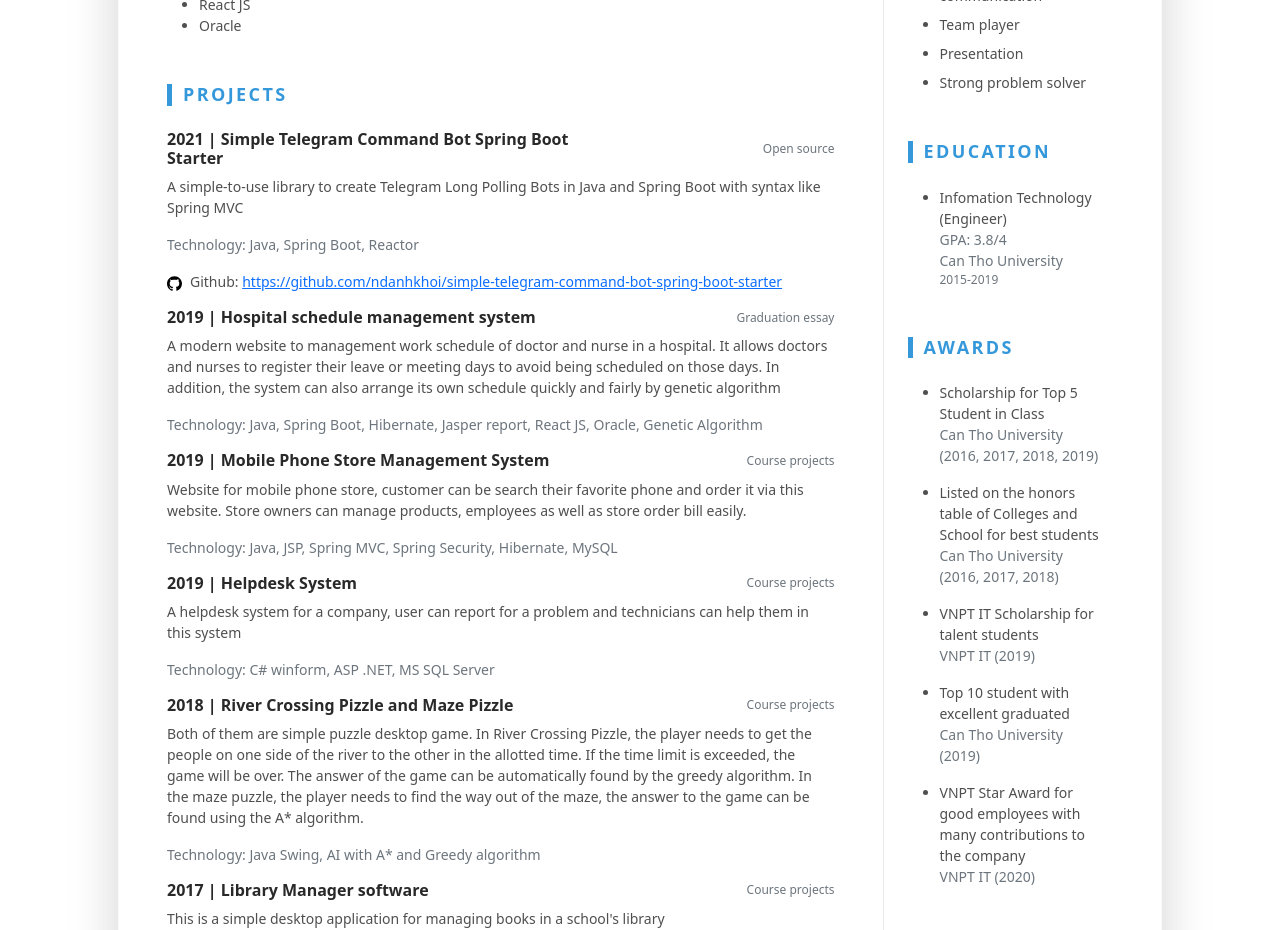
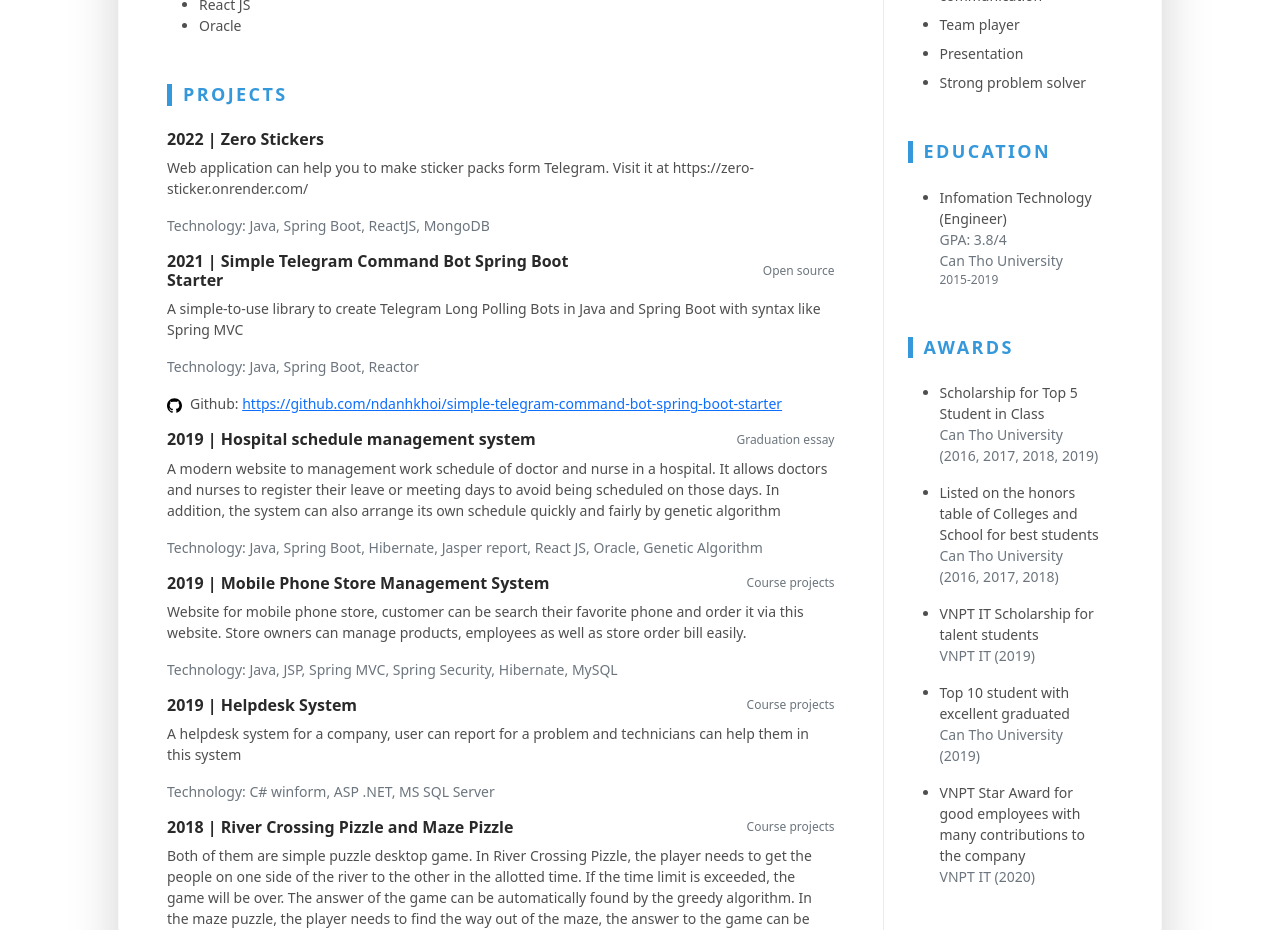
Before and after one commit to ndanhkhoi/ndanhkhoi.github.io, a React (Vite) app: page / in a window 1280 px wide. Shown: the part 1200-2130 px from the top of the page. Built offline with nearby package versions, Linux system fonts and the light colour scheme.

Commit message:
Update data.ts

```diff
--- a/src/data.ts
+++ b/src/data.ts
@@ -45,6 +45,12 @@
         }
     ],
     projects: [
+        {
+            time: 2022,
+            name: 'Zero Stickers',
+            technology: 'Java, Spring Boot, ReactJS, MongoDB',
+            description: 'Web application can help you to make sticker packs form Telegram. Visit it at https://zero-sticker.onrender.com/',
+        },
         {
             time: 2021,
             name: 'Simple Telegram Command Bot Spring Boot Starter',
```
